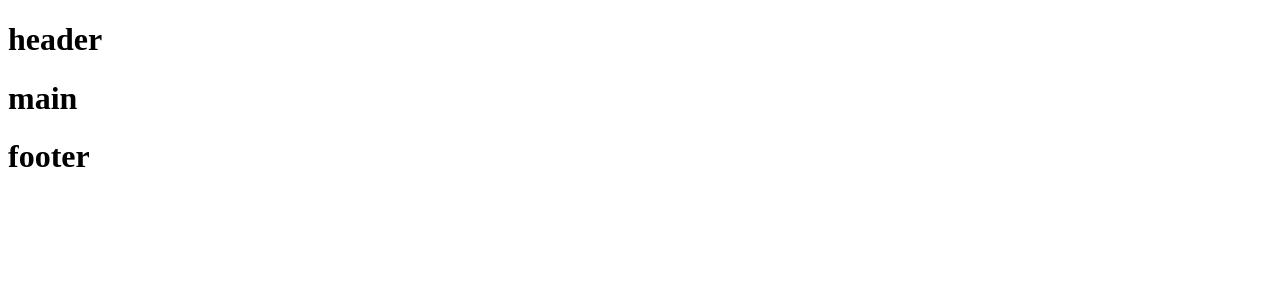
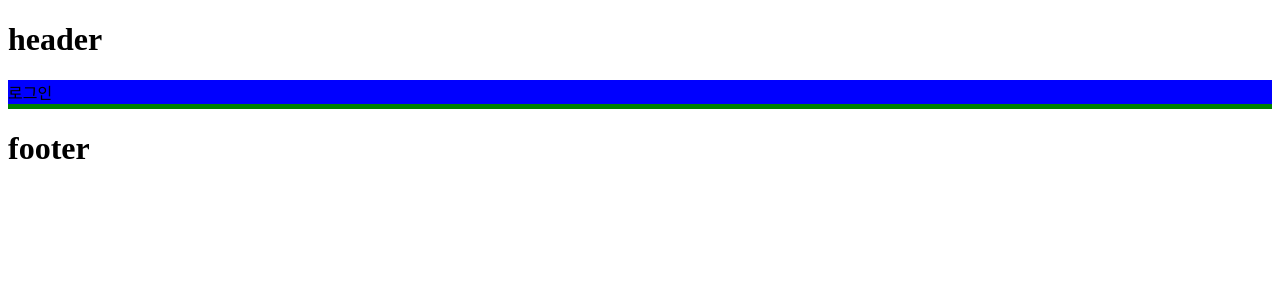
Before and after one commit to sik2Boii/react-study, a React (Vite) app in the folder section05/: page / in a window 1280 px wide. Shown: the top 300 px of the page. Built offline with nearby package versions, Linux system fonts and the light colour scheme.

Commit message:
React JSX로 UI 표현하기

```diff
--- /dev/null
+++ b/section05/src/components/Main.css
@@ -0,0 +1,4 @@
+.login {
+  background-color: blue;
+  border-bottom: 5px solid green;
+}
--- a/section05/src/components/Main.jsx
+++ b/section05/src/components/Main.jsx
@@ -1,14 +1,44 @@
+import "./Main.css";
+
 // 컴포넌트 생성 시 함수 이름은 반드시 대문자로 시작해야 합니다.
 // 클래스 기반 컴포넌트도 가능하지만, 코드가 길어져서 일반적으로 선호되지 않습니다.
-// 함수 선언 방식 또는 화살표 함수 방식으로 컴포넌트 생성 가능
+// 함수 선언 방식 또는 화살표 함수 방식으로 컴포넌트를 생성할 수 있습니다.
 
-// 자식 컴포넌트(함수 선언 방식)
+// 자식 컴포넌트 (함수 선언 방식)
+// JSX 작성 시 주의 사항
+// 1. 중괄호 내부에는 자바스크립트 표현식만 넣을 수 있습니다.
+// 2. 숫자, 문자열, 배열 값만 렌더링 됩니다.
+// 3. 모든 태그는 닫혀 있어야 합니다.
+// 4. 최상위 태그는 반드시 하나여야만 합니다.
+
 function Main() {
+  const user = {
+    name: "임준식",
+    isLogin: false,
+  };
+
+  if (user.isLogin) {
     return (
-        <main>
-            <h1>main</h1>
-        </main>
-    )
+      <main
+        style={{
+          // 해당 컴포넌트에 직접 스타일을 줄 때는 카멜 표기법을 사용합니다.
+          backgroundColor: "green",
+          borderBottom: "5px solid blue",
+        }}
+      >
+        로그아웃
+      </main>
+    );
+  } else {
+    // 외부 CSS 파일에서 클래스를 연동하여 스타일링 (일반적으로 추천되는 방법입니다)
+    return <main className="login">로그인</main>;
+  }
+
+  // return (
+  //   // JSX에서는 부모 요소가 하나만 있어야 합니다.
+  //   // <div></div> // 오류 발생
+  //   <main> {user.isLogin ? <div>로그아웃</div> : <div>로그인</div>} </main>
+  // );
 }
 
-export default Main
+export default Main;
```
